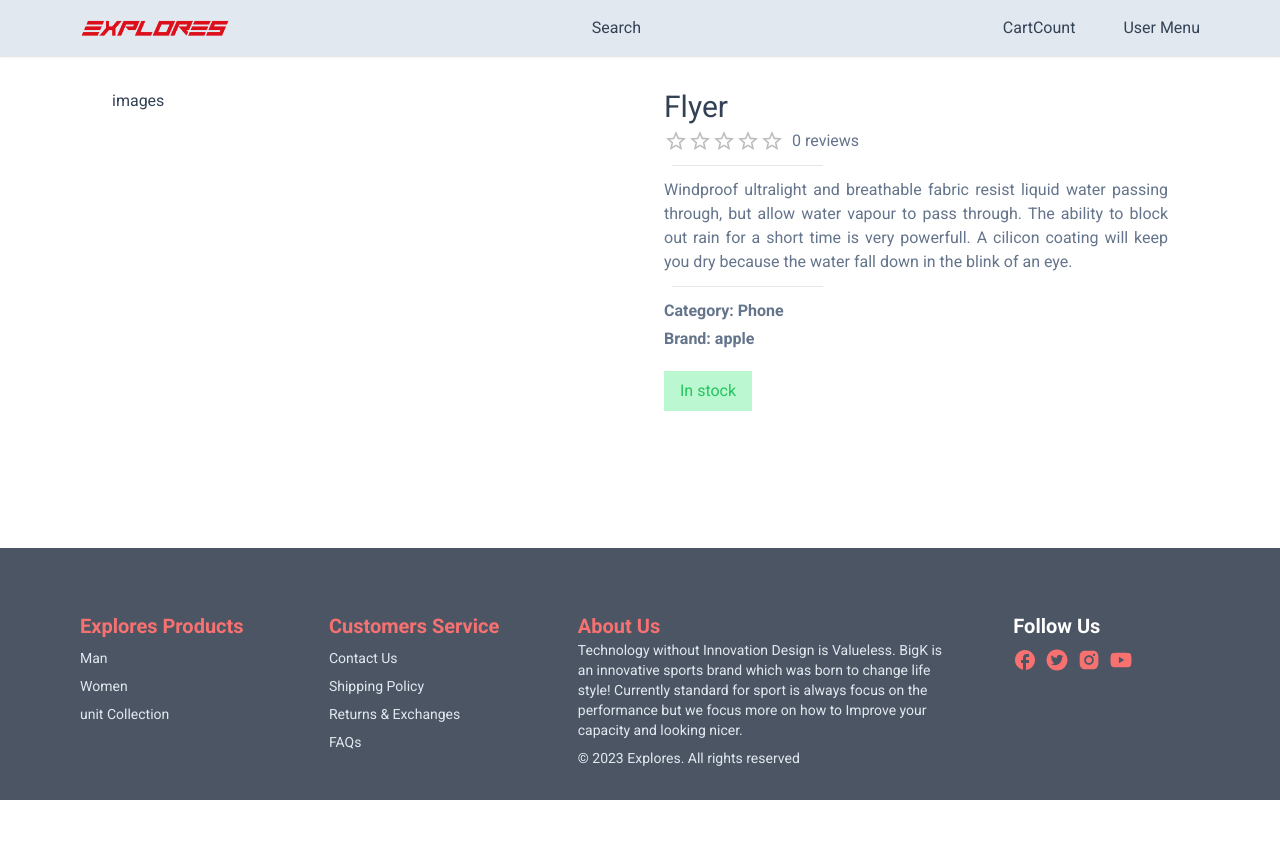
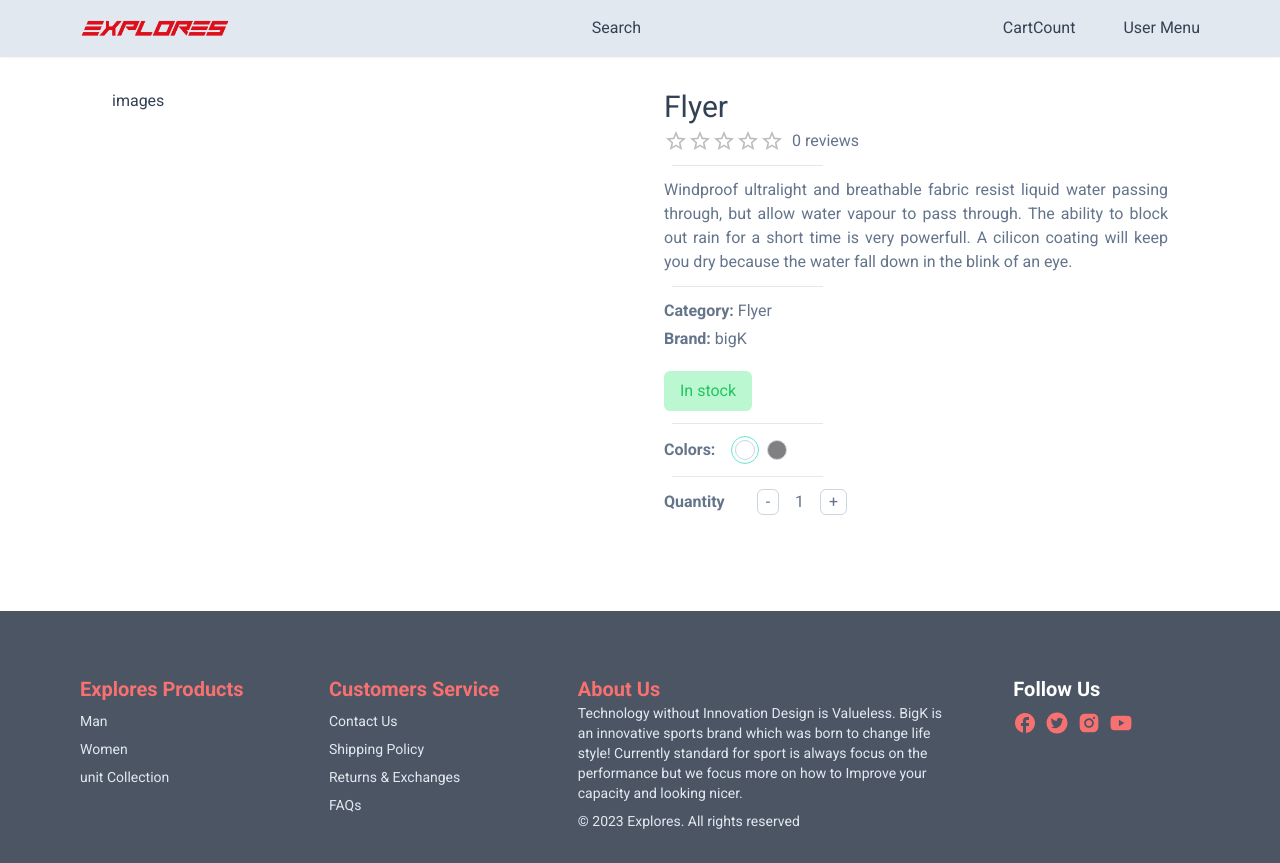
Before and after one commit to waellolo123/explores_shop, a Next.js app: page /product/1 in a window 1280 px wide. Before the commit the page ends 800 px from the top, so only its background shows below. Built offline with nearby package versions, Linux system fonts and the light colour scheme.

Commit message:
details page

```diff
--- /dev/null
+++ b/app/components/Button.tsx
@@ -0,0 +1,25 @@
+"use client";
+import {IconType} from "react-icons";
+
+interface ButtonProps{
+  label: string;
+  disabled?: boolean;
+  outline?: boolean;
+  small?: boolean;
+  custom?: string;
+  icon?: IconType;
+  onclick: (e:React.MouseEvent<HTMLButtonElement>) => void;
+}
+
+const Button: React.FC<ButtonProps> = ({label, disabled, outline, small, custom, icon:Icon, onclick}) => {
+  return (
+    <button
+    disabled={disabled}
+    className={`disabled: opacity-70 disabled:cursor-not-allowed rounded-md hover:opacity-80 transition w-full border-slate-700 flex items-center justify-center gap-2 ${outline ? "bg-white" : "bg-slate-700"} ${outline ? "text-slate-700" : "text-white"} ${small ? "text-sm" : "text-md"}`}>
+      {Icon && <Icon size={24}/>}
+      {label}
+    </button>
+  )
+}
+
+export default Button
--- /dev/null
+++ b/app/components/products/SetColor.tsx
@@ -0,0 +1,28 @@
+"use client";
+
+import { CartProductType, selectedImgType } from "@/app/product/[productId]/ProductDetails";
+
+interface SetColorProps{
+  images: selectedImgType[],
+  cartProduct: CartProductType,
+  handleColorSelect: (value: selectedImgType) => void
+}
+
+const SetColor: React.FC<SetColorProps> = ({images, cartProduct, handleColorSelect}) => {
+  return (
+    <div className="">
+     <div className="flex gap-4 items-center">
+      <span className="font-semibold">Colors: </span>
+      <div className="flex gap-1">{images.map((image)=> {
+        return <div
+        onClick={() => handleColorSelect(image)}
+        key={image.color} className={`h-7 w-7 rounded-full border-teal-300 flex items-center justify-center ${cartProduct.selectedImg.color === image.color ? 'border-[1.5px]' : 'border-none'}`}>
+                <div style={{background: image.colorCode}} className="h-5 w-5 rounded-full border-[1.2px] border-slate-300 cursor-pointer"></div>
+              </div>
+      })}</div>
+     </div>
+    </div>
+  )
+}
+
+export default SetColor
--- /dev/null
+++ b/app/components/products/SetQuantity.tsx
@@ -0,0 +1,27 @@
+"use client";
+
+import { CartProductType } from "@/app/product/[productId]/ProductDetails";
+
+interface SetQtyProps{
+  cartCounter?: boolean;
+  cartProduct: CartProductType;
+  handleQtyIncrease: () => void;
+  handleQtydecrease: () => void;
+}
+
+const btnStyles = 'border-[1.2px] border-slate-300 px-2 rounded-md'
+
+const SetQuantity:React.FC<SetQtyProps> = ({cartProduct, cartCounter, handleQtyIncrease, handleQtydecrease}) => {
+  return (
+    <div className="flex gap-8 items-center">
+      {cartCounter ? null : <div className="font-semibold">Quantity</div>}
+      <div className="flex gap-4 items-center text-base">
+        <button onClick={handleQtydecrease} className={btnStyles}>-</button>
+        <div className="">{cartProduct.quantity}</div>
+        <button onClick={handleQtyIncrease} className={btnStyles}>+</button>
+      </div>
+    </div>
+  )
+}
+
+export default SetQuantity
--- a/app/product/[productId]/ProductDetails.tsx
+++ b/app/product/[productId]/ProductDetails.tsx
@@ -1,9 +1,28 @@
 "use client";
-
+import SetColor from "@/app/components/products/SetColor";
+import SetQuantity from "@/app/components/products/SetQuantity";
 import { Rating } from "@mui/material";
+import { useCallback, useState } from "react";
 
 interface ProductDetailsProps {
   product: any
+}
+
+export type CartProductType = {
+  id: string,
+  name: string,
+  description: string,
+  category: string,
+  brand: string,
+  selectedImg: selectedImgType,
+  quantity: number,
+  price: number
+}
+
+export type selectedImgType = {
+  color: string,
+  colorCode: string,
+  image: string
 }
 
 const Horizontal = () => {
@@ -13,6 +32,42 @@ const Horizontal = () => {
 const ProductDetails:React.FC<ProductDetailsProps> = ({product}) => {
 
   const productRating = product.reviews.reduce((acc:number, item:any)=> item.rating + acc, 0) / product.reviews.length;
+  const [cartProduct, setCartProduct] = useState<CartProductType>({
+    id: product.id,
+    name: product.name,
+    description: product.description,
+    category: product.category,
+    brand: product.brand,
+    selectedImg: {...product.images[0]},
+    quantity: 1,
+    price: product.price
+  })
+
+  const handleColorSelect = useCallback((value:selectedImgType)=> {
+      setCartProduct((prev)=> {
+        return { ...prev, selectedImg: value }
+      })
+  },[cartProduct.selectedImg])
+
+  const handleQtyIncrease = useCallback(()=>{
+    if(cartProduct.quantity === 99){
+      return;
+    }
+   setCartProduct((prev)=>{
+     return {...prev, quantity: prev.quantity++};
+    })
+  },[cartProduct])
+
+  const handleQtydecrease = useCallback(()=>{
+    if(cartProduct.quantity === 1){
+      return;
+    }
+   setCartProduct((prev)=>{
+     return {...prev, quantity: prev.quantity--};
+    })
+  },[cartProduct])
+
+
 
   return (
 
@@ -27,13 +82,17 @@ const ProductDetails:React.FC<ProductDetailsProps> = ({product}) => {
       <Horizontal />
       <div className="text-justify">{product.description}</div>
       <Horizontal />
-      <div className="font-semibold">
-        <span>Category: </span> {product.category}
+      <div>
+        <span className="font-semibold">Category: </span> {product.category}
       </div>
-      <div className="font-semibold">
-        <span>Brand: </span> {product.brand}
+      <div>
+        <span className="font-semibold">Brand: </span> {product.brand}
       </div>
-      <div className={product.inStock ? 'text-green-500 bg-green-200 py-2 px-4 w-fit mt-4' : 'text-red-500 bg-red-200 py-2 px-4 w-fit mt-4'}>{product.inStock ? 'In stock' : 'Out of stock'}</div>
+      <div className={product.inStock ? 'text-green-500 bg-green-200 py-2 px-4 w-fit mt-4 rounded-md' : 'text-red-500 bg-red-200 py-2 px-4 w-fit mt-4 rounded-md'}>{product.inStock ? 'In stock' : 'Out of stock'}</div>
+      <Horizontal />
+       <SetColor cartProduct={cartProduct} images={product.images} handleColorSelect={handleColorSelect}/>
+      <Horizontal />
+      <SetQuantity cartProduct={cartProduct} handleQtyIncrease={handleQtyIncrease}  handleQtydecrease={handleQtydecrease}/>
      </div>
     </div>
   )
--- a/utils/product.ts
+++ b/utils/product.ts
@@ -3,8 +3,8 @@ export const product = {
     name: "Flyer",
     description: "Windproof ultralight and breathable fabric resist liquid water passing through, but allow water vapour to pass through. The ability to block out rain for a short time is very powerfull. A cilicon coating will keep you dry because the water fall down in the blink of an eye. ",
     price: 69,
-    brand: "apple",
-    category: "Phone",
+    brand: "bigK",
+    category: "Flyer",
     inStock: true,
     images: [
       {
```
